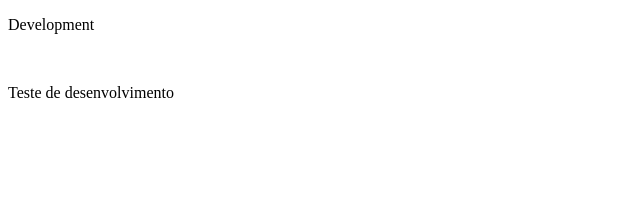
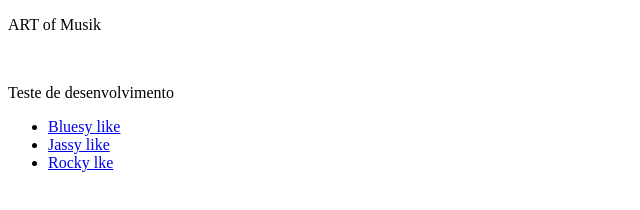
Before and after one commit to DanielMatheus/Primeiras-impress-es, a plain HTML site: page index.html in a window 1280 px wide. Shown: the whole page, without its empty margins (0-640 px from the left). Drawn offline with Linux system fonts and the light colour scheme.

Commit message:
Devmind commit in 2019-04-06 16:00:42

```diff
--- a/index.html
+++ b/index.html
@@ -7,6 +7,14 @@
 </head>
 <body>
 <header>
-<p class="nome-do-site">Development</p> <br>
+<p class="nome-do-site">ART of Musik</p> <br>
 <p class="primeiro-subtitulo">Teste de desenvolvimento</p>
+<nav>
+    <ul>
+        <li><a href="#">Bluesy like</a></li>
+        <li><a href="#">Jassy like</a></li>
+        <li><a href="#">Rocky lke</a></li>
+        </a></li>
+    </ul>
+</nav>
 </header>
```
